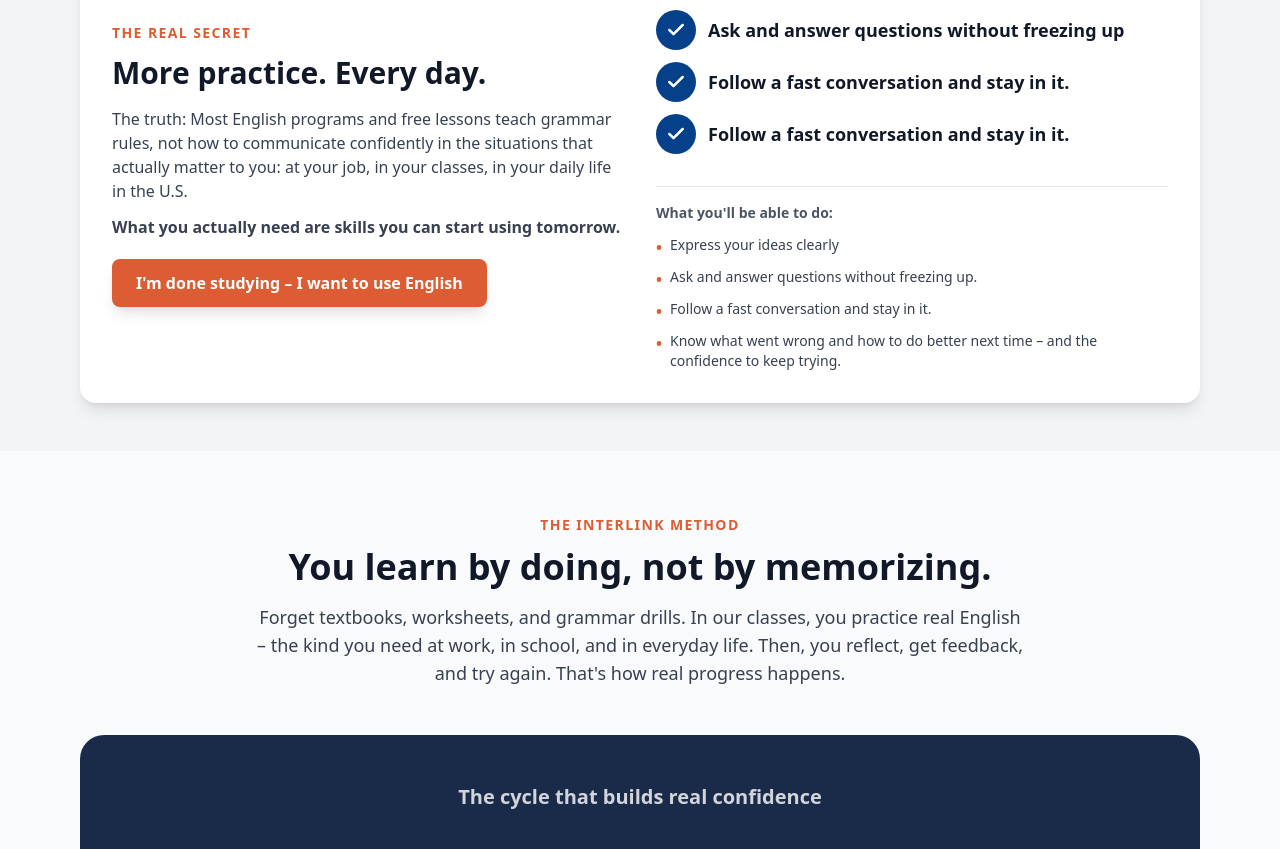
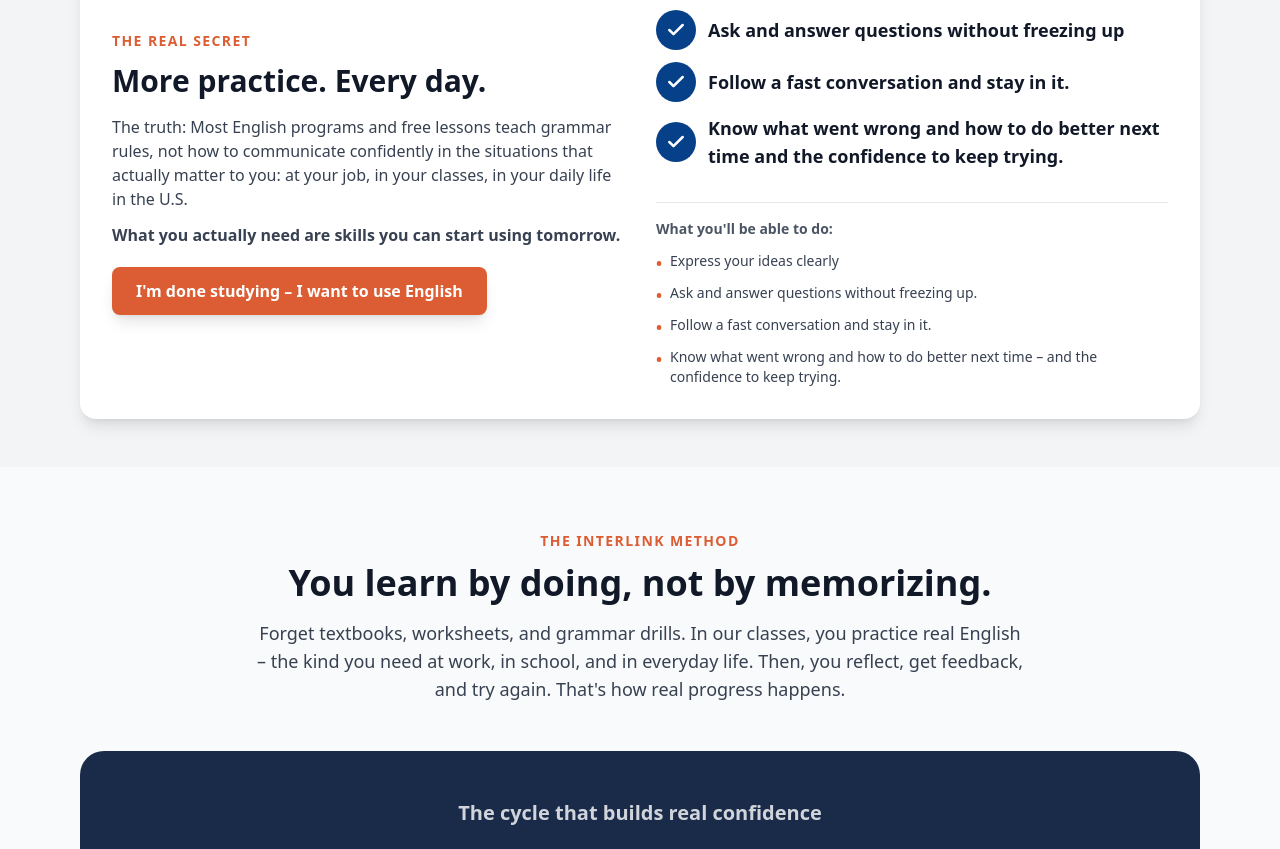
Before and after one commit to Qwixo/Qwixo-apply.INTERLINK.edu-12.3.2026, a React (Vite) app: page /greensboro in a window 1280 px wide. Shown: the part 1510-2359 px from the top of the page. Built offline with nearby package versions, Linux system fonts and the light colour scheme.

Commit message:
Updated GreensboroPage.tsx

```diff
--- a/src/pages/GreensboroPage.tsx
+++ b/src/pages/GreensboroPage.tsx
@@ -330,7 +330,7 @@ function GreensboroPage() {
                     <div className="w-10 h-10 rounded-full bg-[#064088] flex items-center justify-center flex-shrink-0">
                       <Check className="w-5 h-5 text-white" strokeWidth={3} />
                     </div>
-                    <p className="text-lg font-semibold text-gray-900">Follow a fast conversation and stay in it.</p>
+                    <p className="text-lg font-semibold text-gray-900">Know what went wrong and how to do better next time and the confidence to keep trying.</p>
                   </div>
                 </div>
 
```
